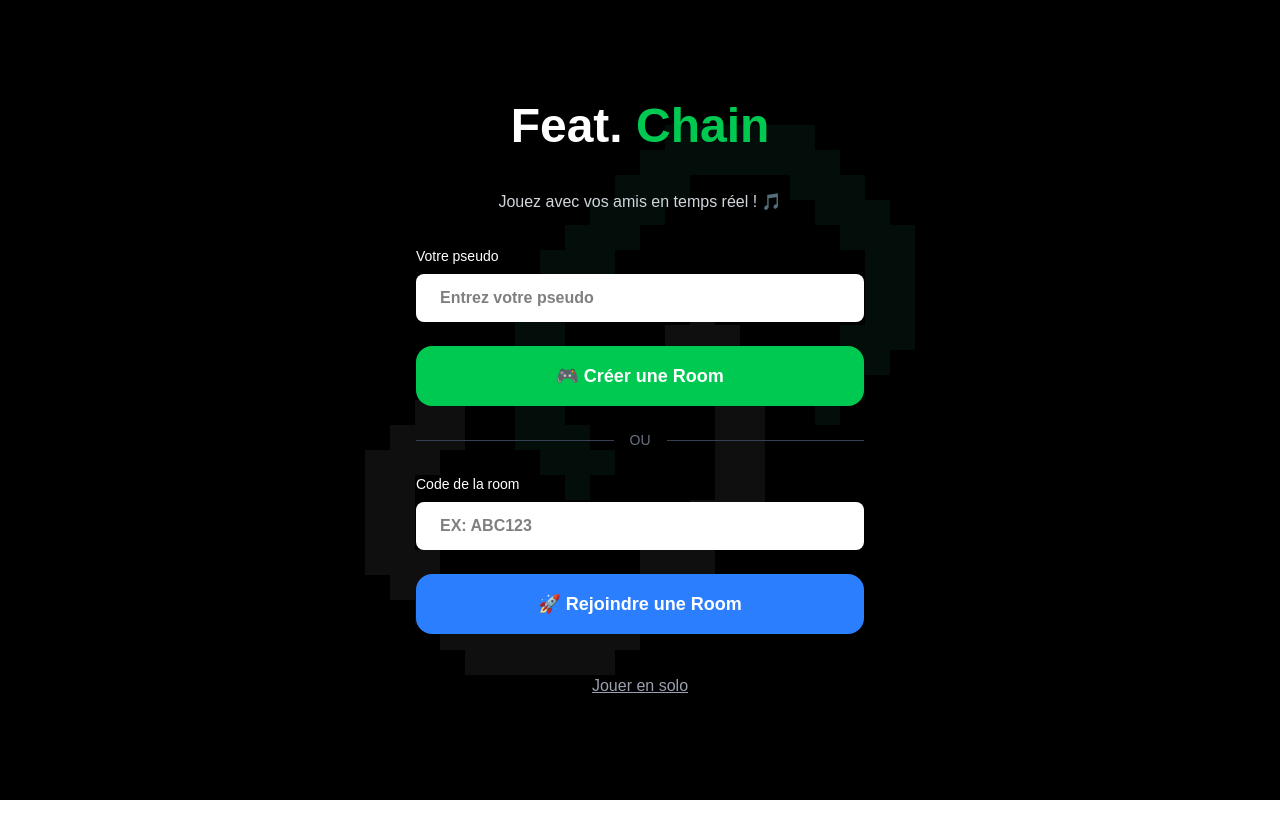
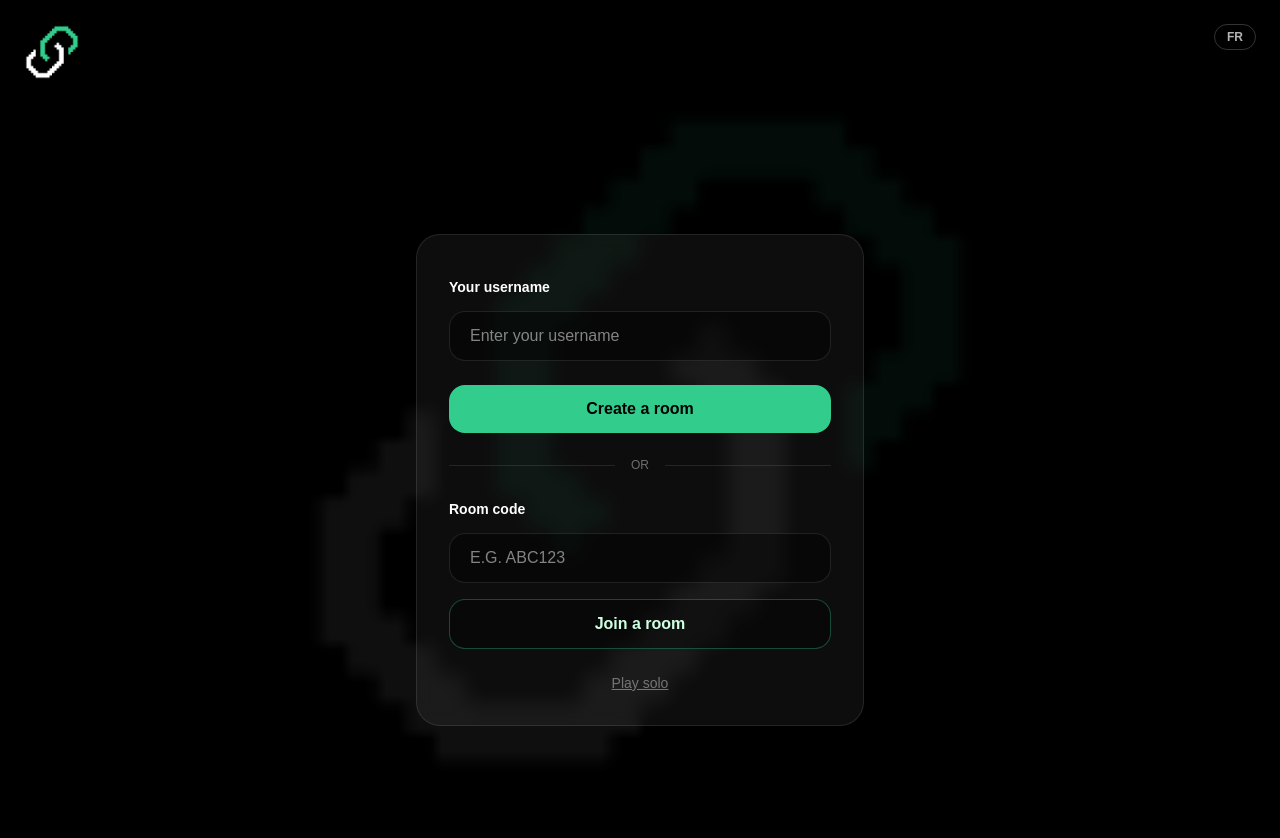
Before and after one commit to Sen667/FeatChain, a Next.js app: page /lobby in a window 1280 px wide. Shown: the top 838 px of the page. Before the commit the page ends 800 px from the top, so only its background shows below. Built offline with nearby package versions, Linux system fonts and the light colour scheme.

Commit message:
improve front of lobby

```diff
--- a/app/game/page.tsx
+++ b/app/game/page.tsx
@@ -529,7 +529,7 @@ function GamePageContent() {
         <div className="relative z-10 flex flex-col items-center justify-center min-h-screen gap-6 px-4">
           <div className="absolute inset-0 flex items-center justify-center pointer-events-none">
             <Image
-              src="/logo.svg"
+              src="/logo.png"
               alt="FeatChain Logo"
               width={600}
               height={600}
@@ -635,7 +635,7 @@ function GamePageContent() {
 
         <div className="absolute inset-0 flex items-center justify-center pointer-events-none">
           <Image
-            src="/logo.svg"
+            src="/logo.png"
             alt="FeatChain Logo"
             width={500}
             height={500}
--- a/app/lobby/page.tsx
+++ b/app/lobby/page.tsx
@@ -4,18 +4,74 @@ import { useState, useEffect, Suspense } from "react";
 import { useRouter, useSearchParams } from "next/navigation";
 import Image from "next/image";
 
+type Lang = "fr" | "en";
+
+const TEXT = {
+  fr: {
+    subtitle: "Jouez avec vos amis en temps réel 🎵",
+    pseudoLabel: "Votre pseudo",
+    pseudoPlaceholder: "Entrez votre pseudo",
+    create: "Créer une room",
+    creating: "Création...",
+    join: "Rejoindre une room",
+    joining: "Connexion...",
+    roomCode: "Code de la room",
+    roomPlaceholder: "Ex: ABC123",
+    prefilled: "Code pré-rempli depuis le lien partagé",
+    solo: "Jouer en solo",
+    or: "OU",
+    errors: {
+      pseudo: "Veuillez entrer un pseudo",
+      room: "Veuillez entrer un code de room",
+    },
+    loading: "Chargement...",
+  },
+  en: {
+    subtitle: "Play with your friends in real time 🎵",
+    pseudoLabel: "Your username",
+    pseudoPlaceholder: "Enter your username",
+    create: "Create a room",
+    creating: "Creating...",
+    join: "Join a room",
+    joining: "Joining...",
+    roomCode: "Room code",
+    roomPlaceholder: "e.g. ABC123",
+    prefilled: "Code prefilled from shared link",
+    solo: "Play solo",
+    or: "OR",
+    errors: {
+      pseudo: "Please enter a username",
+      room: "Please enter a room code",
+    },
+    loading: "Loading...",
+  },
+};
+
 function LobbyPageContent() {
   const router = useRouter();
   const searchParams = useSearchParams();
+
+  const [lang, setLang] = useState<Lang>("fr");
+  const t = TEXT[lang];
+
   const [pseudo, setPseudo] = useState("");
   const [roomCode, setRoomCode] = useState("");
   const [error, setError] = useState("");
   const [isCreating, setIsCreating] = useState(false);
   const [isJoining, setIsJoining] = useState(false);
 
+  // Détection langue navigateur (safe)
+  useEffect(() => {
+    if (typeof navigator !== "undefined") {
+      if (navigator.language.startsWith("en")) {
+        setLang("en");
+      }
+    }
+  }, []);
+
   // Pré-remplir le code de room si présent dans l'URL
   useEffect(() => {
-    const roomParam = searchParams?.get('room');
+    const roomParam = searchParams?.get("room");
     if (roomParam) {
       setRoomCode(roomParam.toUpperCase());
     }
@@ -23,129 +79,133 @@ function LobbyPageContent() {
 
   const handleCreateRoom = () => {
     if (!pseudo.trim()) {
-      setError("Veuillez entrer un pseudo");
+      setError(t.errors.pseudo);
       return;
     }
     setIsCreating(true);
     setError("");
-    // Redirection vers la page de jeu avec les paramètres
     router.push(`/game?action=create&pseudo=${encodeURIComponent(pseudo)}`);
   };
 
   const handleJoinRoom = () => {
     if (!pseudo.trim()) {
-      setError("Veuillez entrer un pseudo");
+      setError(t.errors.pseudo);
       return;
     }
     if (!roomCode.trim()) {
-      setError("Veuillez entrer un code de room");
+      setError(t.errors.room);
       return;
     }
     setIsJoining(true);
     setError("");
-    // Redirection vers la page de jeu avec les paramètres
-    router.push(`/game?action=join&pseudo=${encodeURIComponent(pseudo)}&room=${roomCode.toUpperCase()}`);
+    router.push(
+      `/game?action=join&pseudo=${encodeURIComponent(
+        pseudo
+      )}&room=${roomCode.toUpperCase()}`
+    );
   };
 
   return (
     <main className="relative min-h-screen w-full overflow-hidden bg-black text-white">
-      <div className="relative z-10 flex flex-col items-center justify-center min-h-screen gap-6 px-4">
 
-        <div className="absolute inset-0 flex items-center justify-center pointer-events-none">
+      {/* Header */}
+<header className="relative z-20 px-6 pt-6">
+  <div className="flex items-center justify-center sm:justify-start">
     <Image
-            src="/logo.svg"
+      src="/logo.png"
       alt="FeatChain Logo"
-            width={600}
-            height={600}
-            className="opacity-20"
+      width={56}
+      height={56}
+      priority
+    />
+  </div>
+</header>
+
+      {/* Background logo */}
+      <div className="pointer-events-none absolute inset-0 flex items-center justify-center">
+        <Image
+          src="/logo.png"
+          alt="FeatChain Logo"
+          width={700}
+          height={700}
+          priority
+          className="opacity-[0.06]"
         />
       </div>
 
-        <div className="relative z-20 flex flex-col items-center gap-6 max-w-md w-full">
-          <h1 className="text-5xl font-bold text-center mb-4">
-            Feat. <span className="text-green-500">Chain</span>
-          </h1>
+      {/* Language switch */}
+      <button
+        onClick={() => setLang(lang === "fr" ? "en" : "fr")}
+        className="absolute right-6 top-6 z-20 rounded-full border border-white/20 px-3 py-1 text-xs font-semibold text-white/70 transition hover:border-[#32CC8C] hover:text-[#32CC8C]"
+      >
+        {lang === "fr" ? "EN" : "FR"}
+      </button>
 
-          <p className="text-center text-gray-300 mb-2">
-            Jouez avec vos amis en temps réel ! 🎵
-          </p>
+      <div className="relative z-10 flex min-h-screen items-center justify-center px-6">
+        <div className="w-full max-w-md rounded-3xl border border-white/10 bg-white/5 p-8 backdrop-blur">
 
-          {/* Input Pseudo */}
-          <div className="w-full">
-            <label htmlFor="pseudo" className="block text-sm font-medium mb-2">
-              Votre pseudo
-            </label>
+          {/* Pseudo */}
+          <div className="mt-2">
+            <label className="text-sm font-semibold">{t.pseudoLabel}</label>
             <input
-              id="pseudo"
-              type="text"
-              className="w-full rounded-lg bg-white px-6 py-3 text-black font-semibold transition focus:outline-none focus:ring-2 focus:ring-green-500"
-              placeholder="Entrez votre pseudo"
+              className="mt-3 w-full rounded-2xl border border-white/10 bg-black/40 px-5 py-3 text-white outline-none focus:border-[#32CC8C]/60 focus:ring-2 focus:ring-[#32CC8C]/25"
+              placeholder={t.pseudoPlaceholder}
               value={pseudo}
               onChange={(e) => setPseudo(e.target.value)}
               maxLength={20}
-              autoComplete="off"
             />
           </div>
 
-          {/* Bouton Créer une Room */}
+          {/* Create */}
           <button
             onClick={handleCreateRoom}
             disabled={isCreating}
-            className="w-full rounded-2xl bg-green-500 px-6 py-4 text-lg font-bold text-white transition hover:bg-green-600 active:scale-[0.98] disabled:opacity-50 disabled:cursor-not-allowed"
+            className="mt-6 w-full rounded-2xl bg-[#32CC8C] px-6 py-3 font-semibold text-black transition hover:brightness-110 disabled:opacity-50"
           >
-            {isCreating ? "Création..." : "🎮 Créer une Room"}
+            {isCreating ? t.creating : t.create}
           </button>
 
-          <div className="flex items-center gap-4 w-full">
-            <div className="flex-1 h-px bg-gray-700"></div>
-            <span className="text-gray-500 text-sm">OU</span>
-            <div className="flex-1 h-px bg-gray-700"></div>
+          {/* Divider */}
+          <div className="my-6 flex items-center gap-4">
+            <div className="h-px flex-1 bg-white/10" />
+            <span className="text-xs text-white/40">{t.or}</span>
+            <div className="h-px flex-1 bg-white/10" />
           </div>
 
-          {/* Input Code Room */}
-          <div className="w-full">
-            <label htmlFor="roomCode" className="block text-sm font-medium mb-2">
-              Code de la room
-            </label>
+          {/* Join */}
+          <div>
+            <label className="text-sm font-semibold">{t.roomCode}</label>
             <input
-              id="roomCode"
-              type="text"
-              className="w-full rounded-lg bg-white px-6 py-3 text-black font-semibold uppercase transition focus:outline-none focus:ring-2 focus:ring-blue-500"
-              placeholder="Ex: ABC123"
+              className="mt-3 w-full rounded-2xl border border-white/10 bg-black/40 px-5 py-3 uppercase text-white outline-none focus:border-[#32CC8C]/60 focus:ring-2 focus:ring-[#32CC8C]/25"
+              placeholder={t.roomPlaceholder}
               value={roomCode}
               onChange={(e) => setRoomCode(e.target.value.toUpperCase())}
               maxLength={6}
-              autoComplete="off"
             />
-            {searchParams?.get('room') && (
-              <p className="mt-2 text-xs text-green-400">
-                ✓ Code pré-rempli depuis le lien partagé
-              </p>
+            {searchParams?.get("room") && (
+              <p className="mt-2 text-xs text-[#CFFFE2]">✓ {t.prefilled}</p>
             )}
           </div>
 
-          {/* Bouton Rejoindre une Room */}
           <button
             onClick={handleJoinRoom}
             disabled={isJoining}
-            className="w-full rounded-2xl bg-blue-500 px-6 py-4 text-lg font-bold text-white transition hover:bg-blue-600 active:scale-[0.98] disabled:opacity-50 disabled:cursor-not-allowed"
+            className="mt-4 w-full rounded-2xl border border-[#32CC8C]/35 bg-black/35 px-6 py-3 font-semibold text-[#CFFFE2] transition hover:bg-[#32CC8C]/10 disabled:opacity-50"
           >
-            {isJoining ? "Connexion..." : "🚀 Rejoindre une Room"}
+            {isJoining ? t.joining : t.join}
           </button>
 
-          {/* Message d'erreur */}
           {error && (
-            <div className="w-full p-4 rounded-lg bg-red-500/20 border border-red-500 text-red-200 text-center">
+            <div className="mt-4 rounded-xl border border-red-500/30 bg-red-500/10 p-3 text-center text-sm text-red-200">
               {error}
             </div>
           )}
 
-          {/* Lien vers le mode solo */}
           <button
-            onClick={() => router.push('/game?mode=solo')}
-            className="mt-4 text-gray-400 hover:text-white transition underline"
+            onClick={() => router.push("/game?mode=solo")}
+            className="mt-6 block w-full text-center text-sm text-white/40 underline hover:text-white"
           >
-            Jouer en solo
+            {t.solo}
           </button>
         </div>
       </div>
@@ -155,14 +215,16 @@ function LobbyPageContent() {
 
 export default function LobbyPage() {
   return (
-    <Suspense fallback={
-      <main className="relative min-h-screen w-full overflow-hidden bg-black text-white flex items-center justify-center">
+    <Suspense
+      fallback={
+        <main className="flex min-h-screen items-center justify-center bg-black text-white">
           <div className="text-center">
-          <div className="animate-spin rounded-full h-16 w-16 border-t-2 border-b-2 border-green-500 mx-auto mb-4"></div>
-          <p className="text-xl">Chargement...</p>
+            <div className="mx-auto mb-4 h-12 w-12 animate-spin rounded-full border-t-2 border-b-2 border-[#32CC8C]" />
+            <p className="text-lg">Chargement...</p>
           </div>
         </main>
-    }>
+      }
+    >
       <LobbyPageContent />
     </Suspense>
   );
--- a/app/page.tsx
+++ b/app/page.tsx
@@ -131,7 +131,7 @@ export default function Page() {
       <header className="relative z-10 p-6">
         <div className="relative flex items-center justify-center sm:justify-start">
           {/* Center on mobile, left on desktop */}
-          <Image src="/logomini.png" alt="Logo" width={56} height={56} priority />
+          <Image src="/logo.png" alt="Logo" width={56} height={56} priority />
 
           {/* Language switch (absolute, doesn't affect centering) */}
           <button
```
Also changed, not shown: public/logo.svg (deleted), 1 other file (tests, documents, lock files or other folders). Lines whose indentation alone changed are shown as unchanged.
